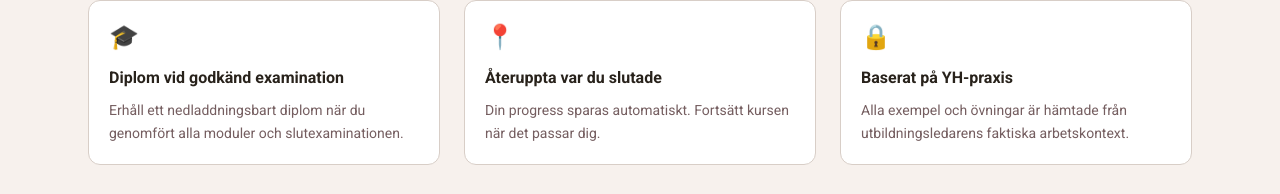
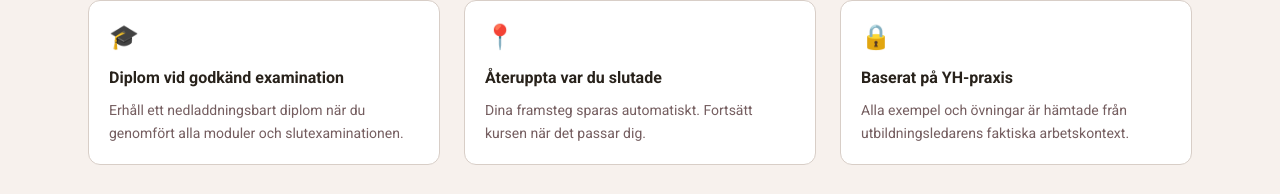
Before and after one commit to thomaspomas/ai-kurs-kyh, a Next.js app: page / in a window 1280 px wide. Shown: the part 929-1123 px from the top of the page. Built offline with nearby package versions, Linux system fonts and the light colour scheme.

Commit message:
Fix wording: Din progress -> Dina framsteg

```diff
--- a/app/page.tsx
+++ b/app/page.tsx
@@ -98,7 +98,7 @@ export default function LandingPage() {
               {
                 icon: '📍',
                 title: 'Återuppta var du slutade',
-                desc: 'Din progress sparas automatiskt. Fortsätt kursen när det passar dig.',
+                desc: 'Dina framsteg sparas automatiskt. Fortsätt kursen när det passar dig.',
               },
               {
                 icon: '🔒',
```
